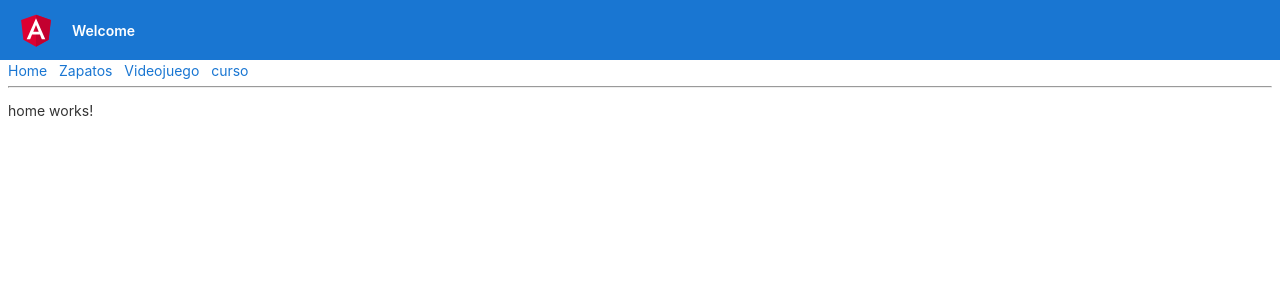
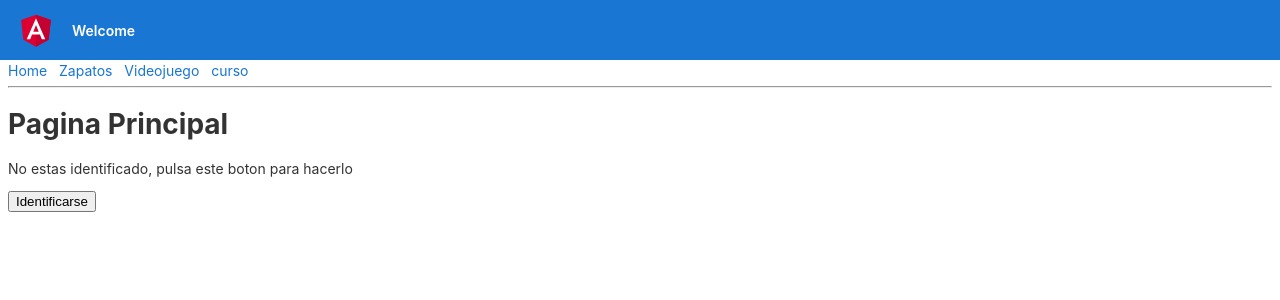
Before and after one commit to VictorAnizar/aprendiendo-angular, an Angular app: page / in a window 1280 px wide. Shown: the top 300 px of the page. Built offline with nearby package versions, Linux system fonts and the light colour scheme.

Commit message:
agregando sentencia else a un ngIf

```diff
--- a/src/app/curso/curso.component.html
+++ b/src/app/curso/curso.component.html
@@ -2,4 +2,6 @@
     Componente de cursos
 </h1>
 
+<button (click)="redirigir()">Llevame a los zapatos</button>
+
 <h3 *ngIf="nombre">Bienvenido {{nombre}}</h3>
--- a/src/app/curso/curso.component.ts
+++ b/src/app/curso/curso.component.ts
@@ -21,7 +21,14 @@ export class CursoComponent implements OnInit {
     this._route.params.subscribe((params: Params)=>{
       this.nombre=params.nombre;
       console.log(this.nombre);
+      if(this.nombre=="ninguno"){
+        this.redirigir();
+      }
     })
   }
 
+  redirigir(){
+    this._router.navigate(['/zapatos']);
+  }
+
 }
--- a/src/app/home/home.component.html
+++ b/src/app/home/home.component.html
@@ -1 +1,11 @@
-<p>home works!</p>
+<h1>Pagina Principal</h1>
+
+<div *ngIf="identificado; else noIdentificado">
+    <h3>Estás identificado en la app</h3>
+    <button (click)="setIdentificado(false)">Cerrar sesion</button>
+</div>
+
+<ng-template #noIdentificado>
+    <p>No estas identificado, pulsa este boton para hacerlo</p>
+    <button (click)="setIdentificado(true)">Identificarse</button>
+</ng-template>
--- a/src/app/home/home.component.ts
+++ b/src/app/home/home.component.ts
@@ -6,10 +6,15 @@ import { Component, OnInit } from '@angular/core';
   styleUrls: ['./home.component.css']
 })
 export class HomeComponent implements OnInit {
-
-  constructor() { }
+  public identificado: boolean;
+  constructor( ) {
+    this.identificado=false;
+  }
 
   ngOnInit(): void {
   }
+  setIdentificado(value: boolean){
+    this.identificado=value;
+  }
 
 }
```
Also changed, not shown: 1 other file (tests, documents, lock files or other folders).
